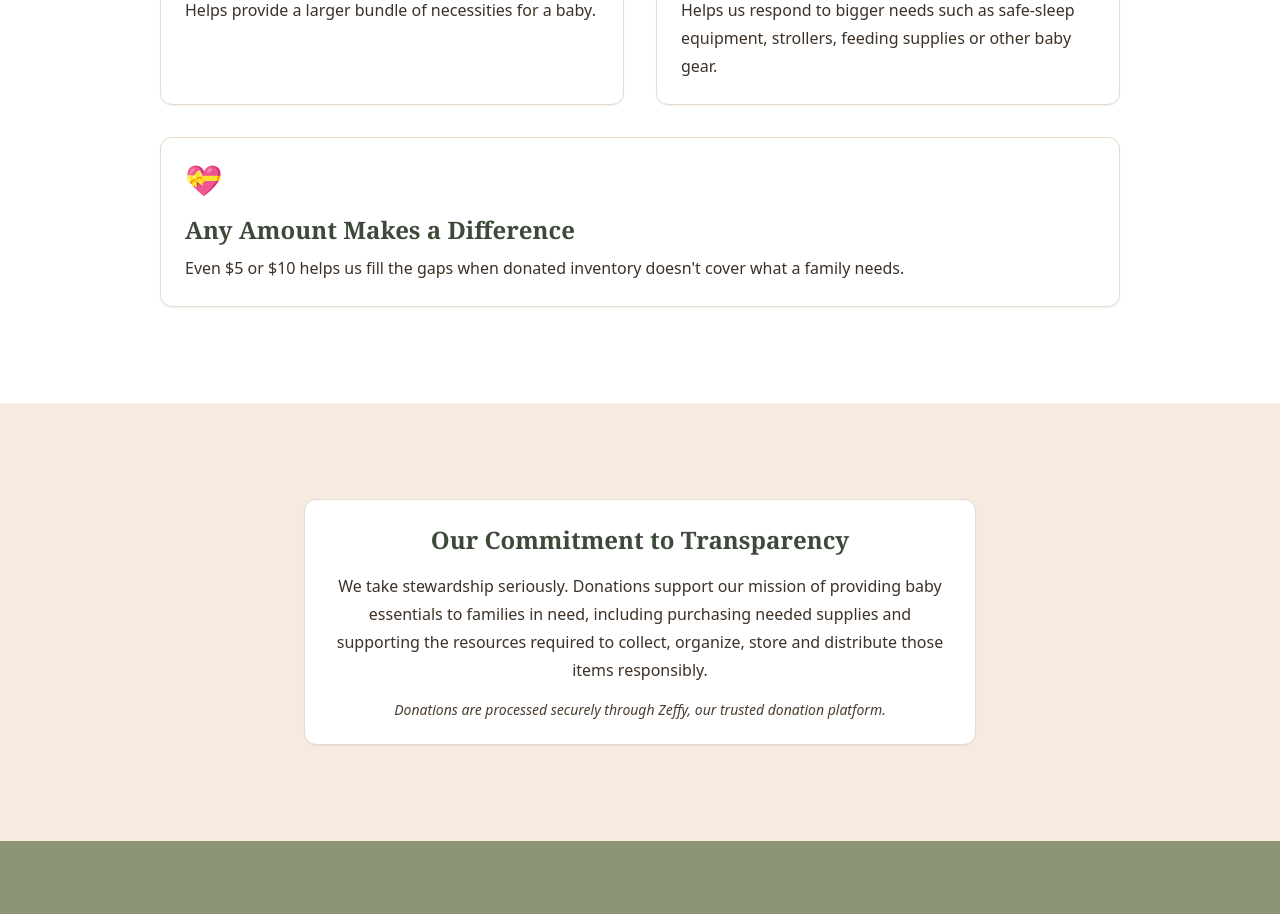
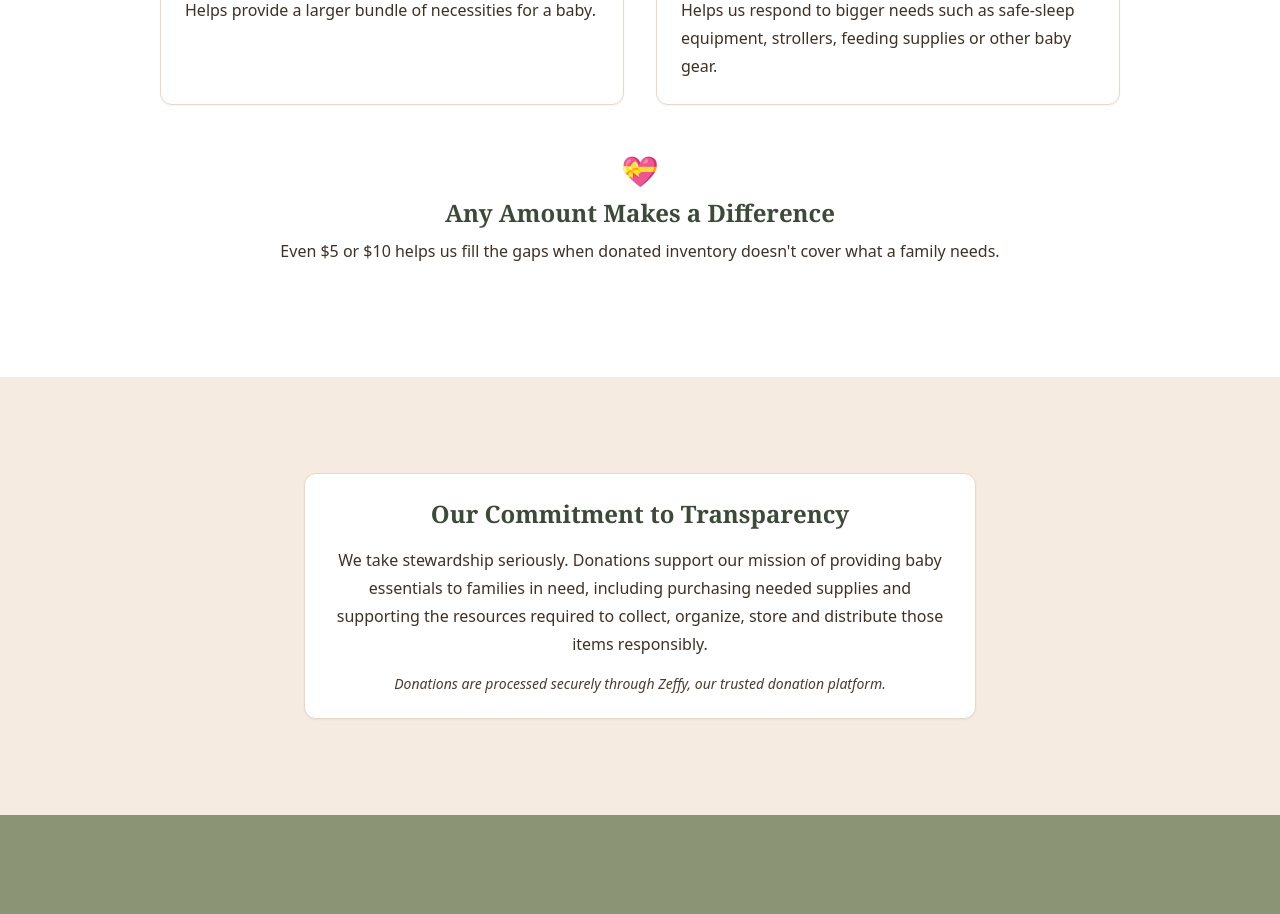
Before and after one commit to Nezuko3131/chosen-and-cherished, a Next.js app: page /donate in a window 1280 px wide. Shown: the part 1040-1954 px from the top of the page. Built offline with nearby package versions, Linux system fonts and the light colour scheme.

Commit message:
Update: Any Amount section - no card, centered text

```diff
--- a/app/donate/page.tsx
+++ b/app/donate/page.tsx
@@ -76,8 +76,8 @@ export default async function DonatePage() {
                 strollers, feeding supplies or other baby gear.
               </p>
             </div>
-            <div className="card md:col-span-2">
-              <span className="text-3xl mb-4 block">💝</span>
+            <div className="md:col-span-2 text-center py-4">
+              <span className="text-3xl mb-2 block">💝</span>
               <h3 className="heading-sm text-forest-500 mb-2">Any Amount Makes a Difference</h3>
               <p className="text-body-sm">
                 Even $5 or $10 helps us fill the gaps when donated inventory
```
